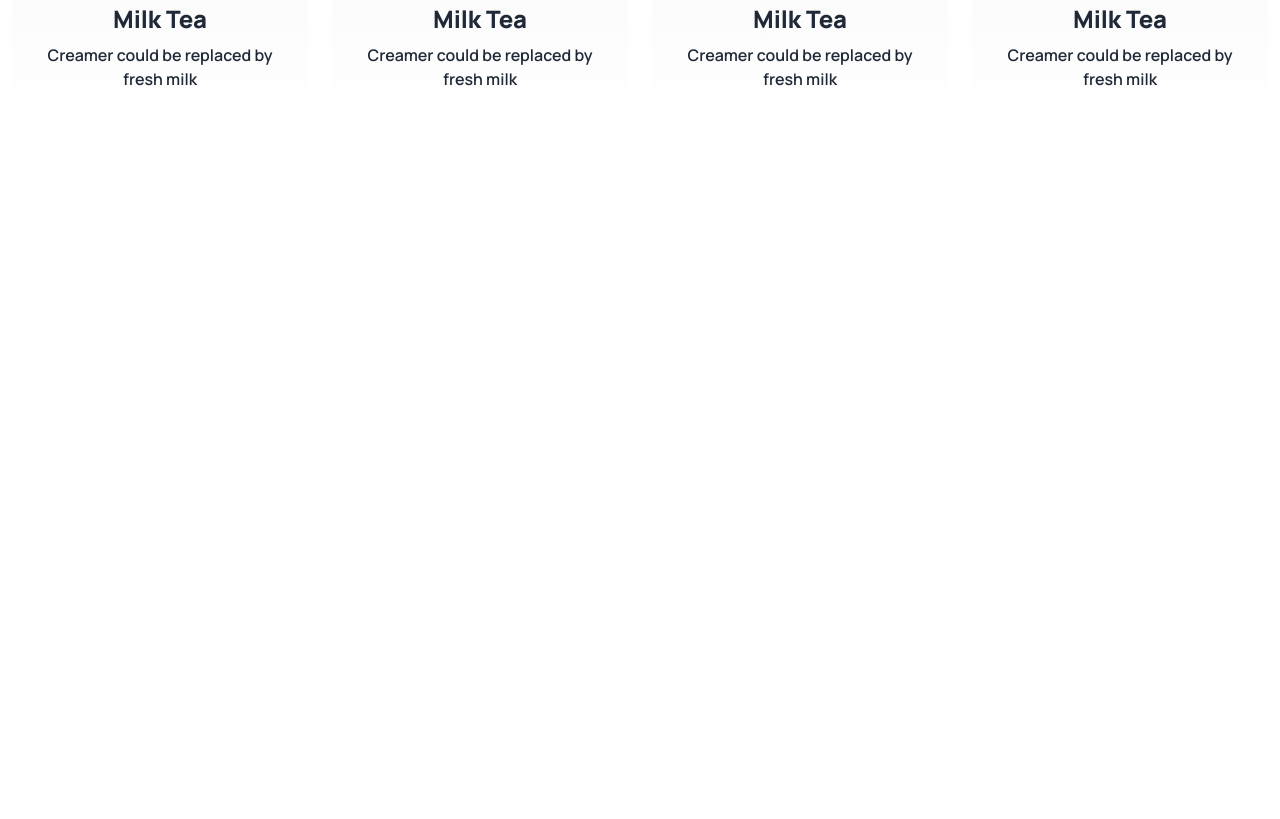
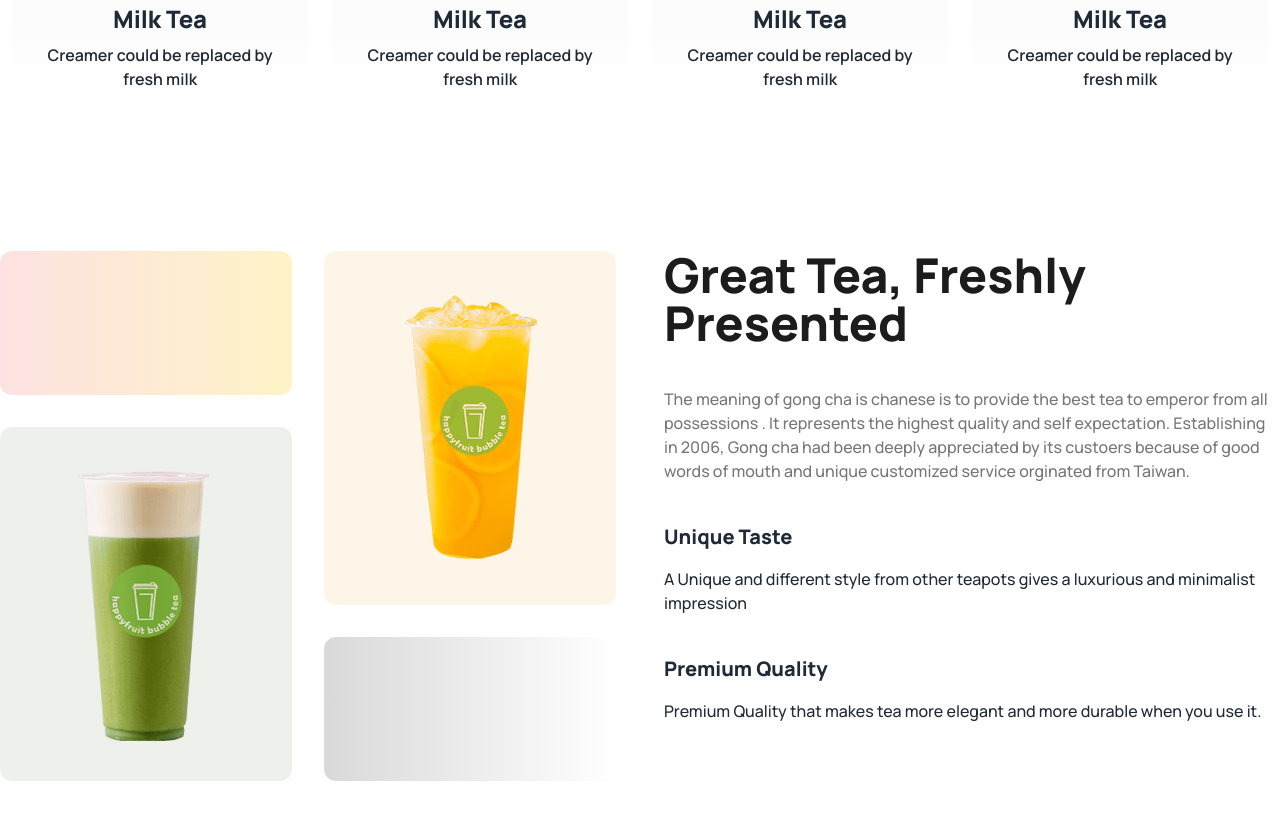
Before and after one commit to joysaha023/Tea-hub, a plain HTML site: page index.html in a window 1280 px wide. Shown: the part 1077-1896 px from the top of the page. Before the commit the page ends 1700 px from the top, so only its background shows below. Drawn offline with nearby package versions, Linux system fonts and the light colour scheme.

Commit message:
great tea section complete with responsive

```diff
--- a/index.html
+++ b/index.html
@@ -94,6 +94,39 @@
             </div>
         </section>
         <!-- featured product end -->
+
+        <!-- Fresh tea start -->
+        <section class="container mx-auto my-14 lg:my-32">
+            <div class="flex flex-col lg:flex-row justify-center gap-8 lg:gap-12">
+                <div class="grid grid-cols-1 md:grid-cols-2 gap-8 flex-1">
+                    <div class="rounded-xl h-36 bg-gradient-to-r from-red-100 to-amber-100">
+
+                    </div>
+                    <div class="rounded-xl row-span-2 bg-[#E6A6231A] px-8 py-10 flex justify-center items-center">
+                        <img src="./assets/images/fresh-1.png" alt="grid">
+                    </div>
+                    <div class="rounded-xl row-span-2 bg-[#5776391A] px-8 py-10 flex justify-center items-center">
+                        <img src="./assets/images/fresh-2.png" alt="grid">
+                    </div>
+                    <div class="rounded-xl h-36 bg-gradient-to-r from-[#D9D9D9] to-[#FFFFFF]">
+
+                    </div>
+                </div>
+                <div class="flex-1">
+                    <h2 class="text-3xl lg:text-5xl font-extrabold mb-5 lg:mb-10 text-[#1C1C1C]">Great Tea, Freshly <br> Presented</h2>
+                    <p class="text-sm lg:text-base font-medium text-[#777]">The meaning of gong cha is chanese is to provide the best tea to emperor from all possessions . It represents the highest quality and self expectation. Establishing in 2006, Gong cha had been deeply appreciated by its custoers  because of good words of mouth and unique customized service orginated from Taiwan.</p>
+                    <div class="mt-5 lg:mt-10">
+                        <h5 class="text-xl font-extrabold mb-4">Unique Taste</h5>
+                        <p class="text-base font-medium">A Unique and different style from other teapots gives a luxurious and minimalist impression</p>
+                    </div>
+                    <div class="mt-5 lg:mt-10">
+                        <h5 class="text-xl font-extrabold mb-4">Premium Quality</h5>
+                        <p class="text-base font-medium">Premium Quality that makes tea more elegant and more durable when you use it.</p>
+                    </div>
+                </div>
+            </div>
+        </section>
+        <!-- Fresh tea end -->
     </main>
 
 
```
